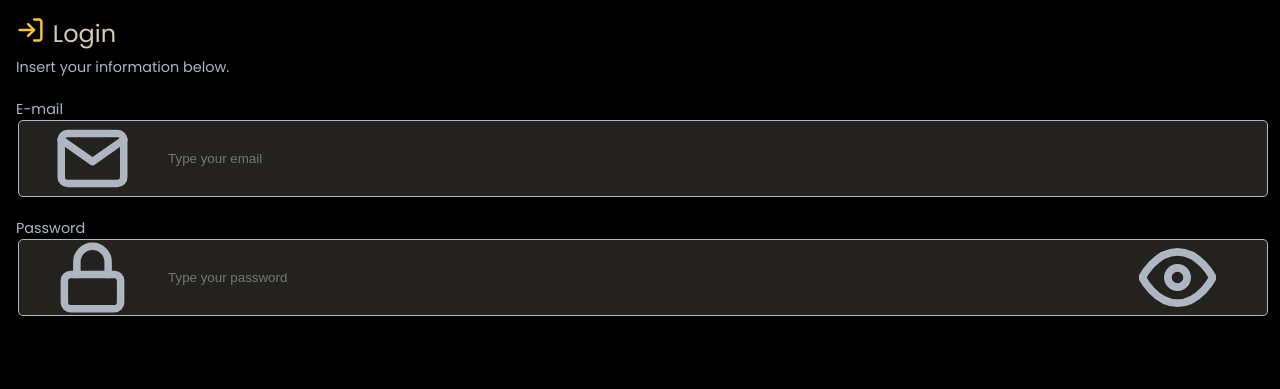
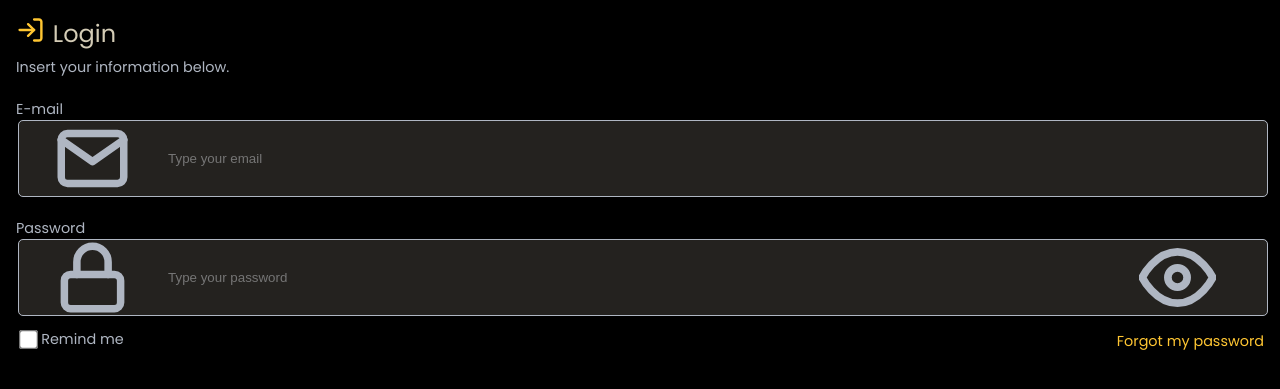
Before and after one commit to adlascio-instructor/web-dev-1-week-4-assignment-momoiropuchoman, a plain HTML site: page index.html in a window 1280 px wide. Shown: the part 173-562 px from the top of the page. Drawn offline with Linux system fonts and the light colour scheme.

Commit message:
Create password options

```diff
--- a/index.html
+++ b/index.html
@@ -29,6 +29,13 @@
         <img class="password-visible-image" src="images/eye.svg">
       </fieldset>
 
+      <div class="password-option">
+        <fieldset class="remind-field">
+          <input type="checkbox" id="remind" class="remind-checkbox">
+          <label for="remind">Remind me</label>
+        </fieldset>
+        <div class="forget-password-link">Forgot my password</div>
+      </div>
     </div>
   </body>
 </html>
--- a/style.scss
+++ b/style.scss
@@ -88,12 +88,29 @@ body {
   top: auto;
 }
 
+.password-option {
+  margin-top: 0.5rem;
+  display: flex;
+  justify-content: space-between;
+  align-items: center;
+}
+
+.remind-field {
+  display: flex;
+  justify-content: space-between;
+  align-items: center;
+  gap: 0 0.2rem;
+  border: none;
+  padding-left: 0;
+}
+
 .remind-checkbox {
-
+  transform: scale(1.5);
+  accent-color: var(--primary-color);
 }
 
 .forget-password-link {
-
+  color: var(--primary-color)
 }
 
 .login-button {
```
Also changed, not shown: style.css, 1 other file.
